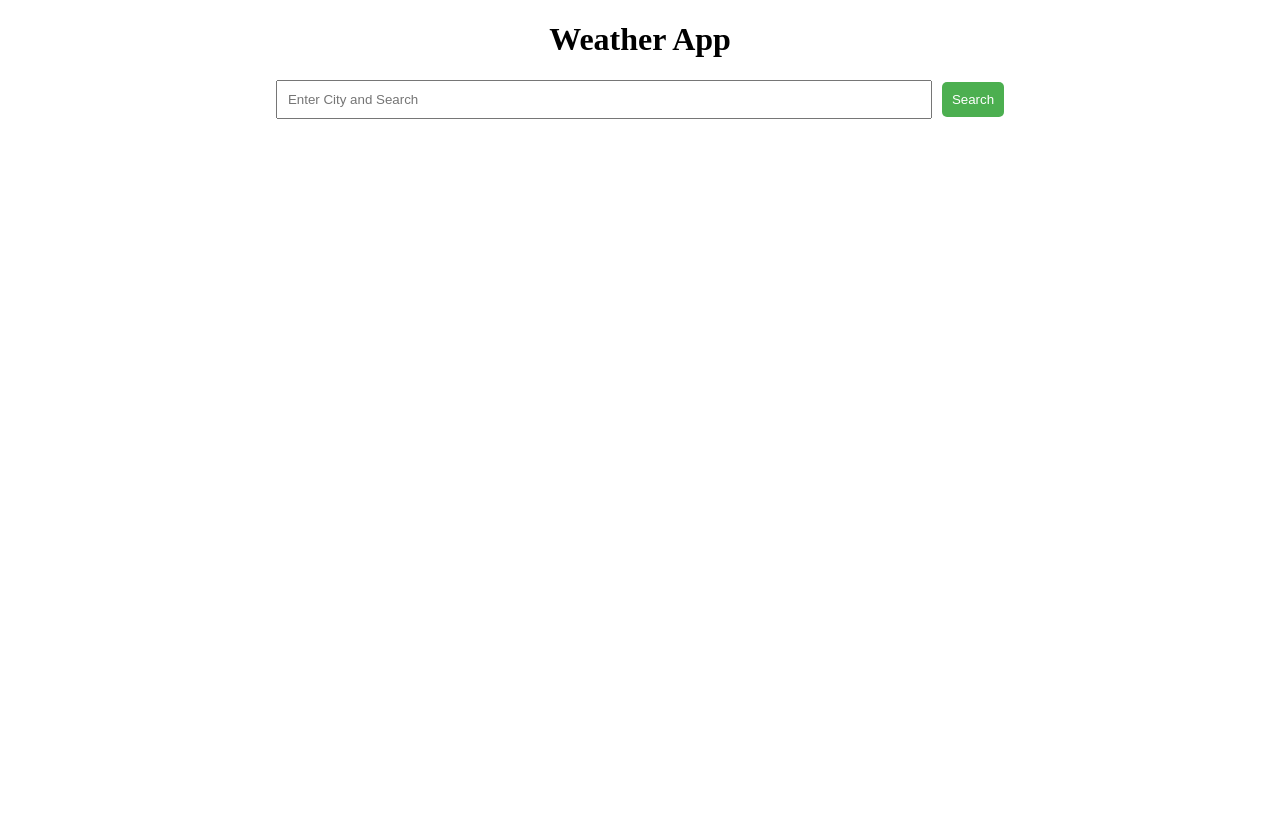
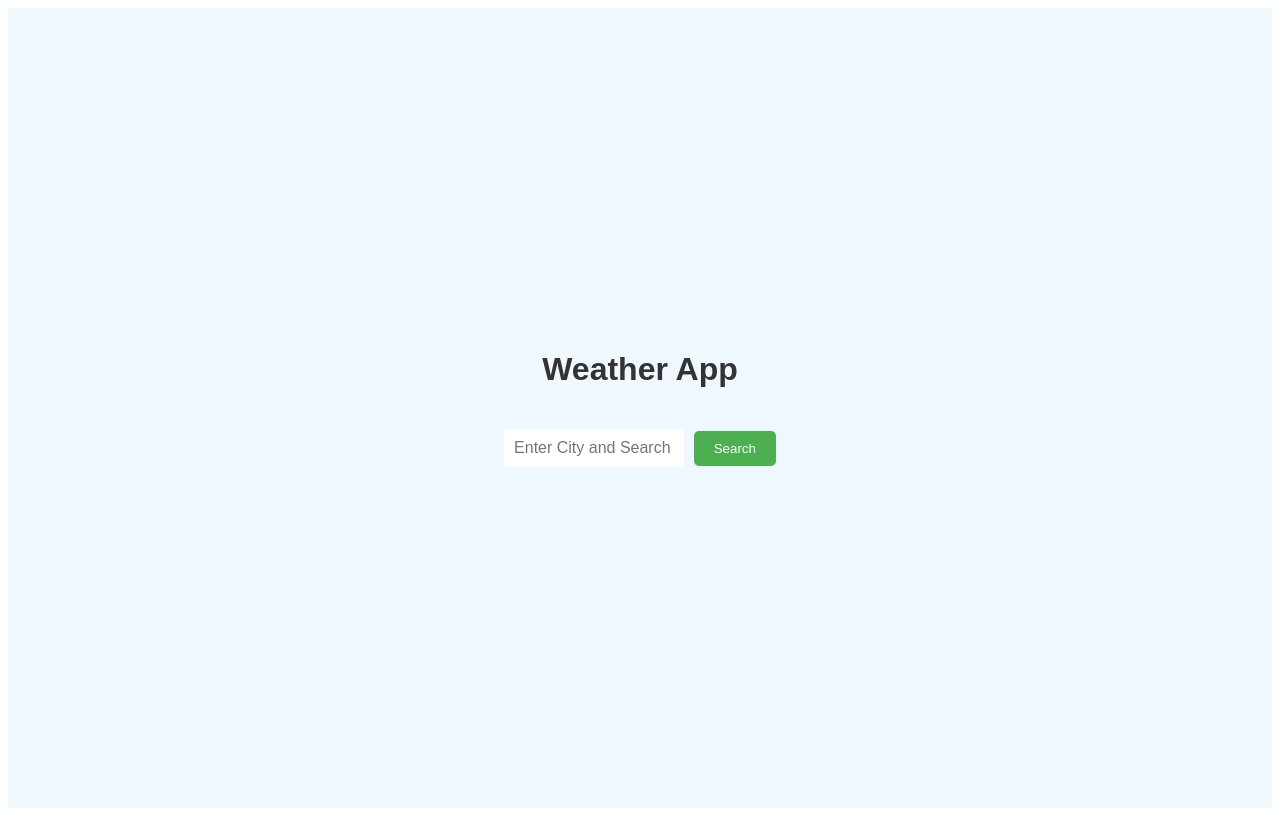
Before and after one commit to musaddiq2/WeatherApp, a React (Create React App) app: page / in a window 1280 px wide. Built offline with nearby package versions, Linux system fonts and the light colour scheme.

Commit message:
6th commit

```diff
--- a/src/WeatherApp.css
+++ b/src/WeatherApp.css
@@ -1,29 +1,55 @@
-.weather-card{
-   display: inline;
+.App {
+  font-family: Arial, Helvetica, sans-serif;
+  background-color: #f0f8ff;
+  min-height: 100vh;
+  display: flex;
   flex-direction: column;
+  align-items: center;
   justify-content: center;
-
-
+  color: #333;
 }
-.weather-cards h2 p{
-
-    display: inline;
-
-    align-content: center;
-    border: 1px solid #ccc;
+.weather-display {
+  display: flex;
+  flex-direction: column;
+  align-items: center;
+}
+.weather-card {
+  background: #fff;
+  border-radius: 8px;
   padding: 20px;
-    margin: 5px;
+  width: 200px;
+  text-align: center;
+  box-shadow: 0px 4px px rgba(0, 0, 0, 1);
 }
-
-  input[type="text"] {
+.weather-card h3 {
+  font-size: 20px;
+  margin-bottom: 10px;
+}
+.weather-card p {
+  font-size: 10px;
+  margin: 0;
+}
+.weather-cards {
+  display: flex;
+  flex-wrap: wrap;
+  justify-content: center;
+  gap: 20px;
+}
+.searchBar {
+  margin: 20px;
+}
+.searchBar input[type="text"] {
   width: 50%;
   padding: 10px;
+  font-size: 16px;
+  border: none;
+  border-radius: 4px;
   margin-right: 10px;
 }
 
-  button {
-    padding: 10px;
-    background-color: #4CAF50;
+.searchBar button {
+  padding: 10px 20px;
+  background-color: #4caf50;
   color: white;
   border: none;
   border-radius: 5px;
--- a/src/WeatherApp.js
+++ b/src/WeatherApp.js
@@ -6,7 +6,14 @@ function WeatherApp() {
   const [weatherData, setWeatherData] = useState(null);
   const [loading, setLoading] = useState(false);
   const [error, setError] = useState(null);
-
+  const Weathercard = ({ title, data }) => {
+    return (
+      <div className="weather-card">
+        <h3>{title}</h3>
+        <p>{data}</p>
+      </div>
+    );
+  };
   const fetchData = async () => {
     setLoading(true);
     setError(null);
@@ -31,9 +38,9 @@ function WeatherApp() {
   };
 
   return (
-    <div>
-      <div className="weather-card">
+    <div className="App">
       <h1>Weather App</h1>
+      <div className="searchBar">
       <input
         type="text"
         value={city}
@@ -42,20 +49,30 @@ function WeatherApp() {
       />
       <button onClick={fetchData}>Search</button>
       </div>
+      <div className="weather-display">
         {loading && <p>Loading data...</p>}
         {error && <p>{error}</p>}
-      {weatherData && (
+        {!loading && weatherData && (
           <div className="weather-cards">
-          <h2>Temperature:</h2>
-          <p>{weatherData.current.temp_c}°C</p>
-          <h2>Humidity:</h2>
-          <p> {weatherData.current.humidity}%</p>
-          <h2>Condition:</h2>
-          <p> {weatherData.current.condition.text}</p>
-          <h2>Wind Speed: </h2>
-          <p>{weatherData.current.wind_kph} kph</p>
+            <Weathercard
+              title="Temperature:"
+              data={`${weatherData.current.temp_c}°C`}
+            />
+            <Weathercard
+              title="Humidity:"
+              data={`${weatherData.current.humidity}%`}
+            />
+            <Weathercard
+              title="Condition:"
+              data={`${weatherData.current.condition.text}`}
+            />
+            <Weathercard
+              title="Speed:"
+              data={`${weatherData.current.wind_kph} kph`}
+            />
           </div>
         )}
+      </div>
     </div>
   );
 }
```
Lines whose indentation alone changed are shown as unchanged.
